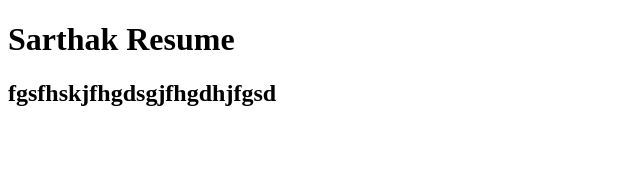
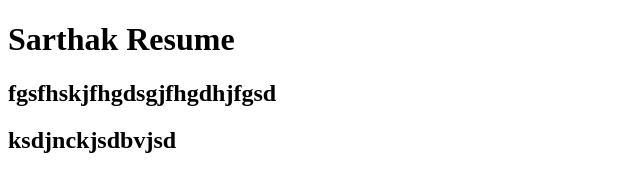
Before and after one commit to ofsarthak/ofsarthak.github.io, a plain HTML site: page index.html in a window 1280 px wide. Shown: the whole page, without its empty margins (0-640 px from the left). Drawn offline with Linux system fonts and the light colour scheme.

Commit message:
edit in dev

```diff
--- a/index.html
+++ b/index.html
@@ -8,5 +8,6 @@
 <body>
     <h1>Sarthak Resume</h1>
     <h2>fgsfhskjfhgdsgjfhgdhjfgsd</h2>
+    <h2>ksdjnckjsdbvjsd<h2>
 </body>
 </html>
```
